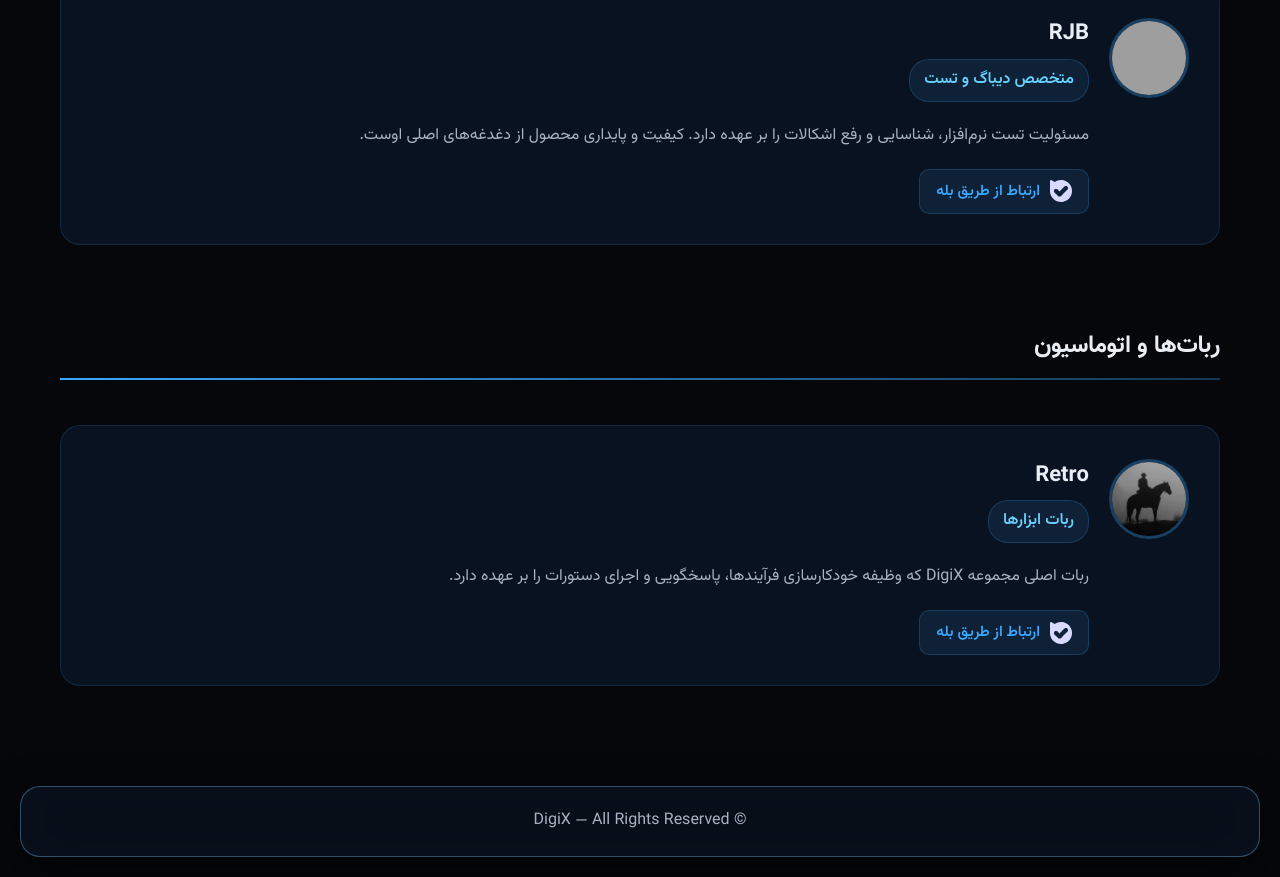
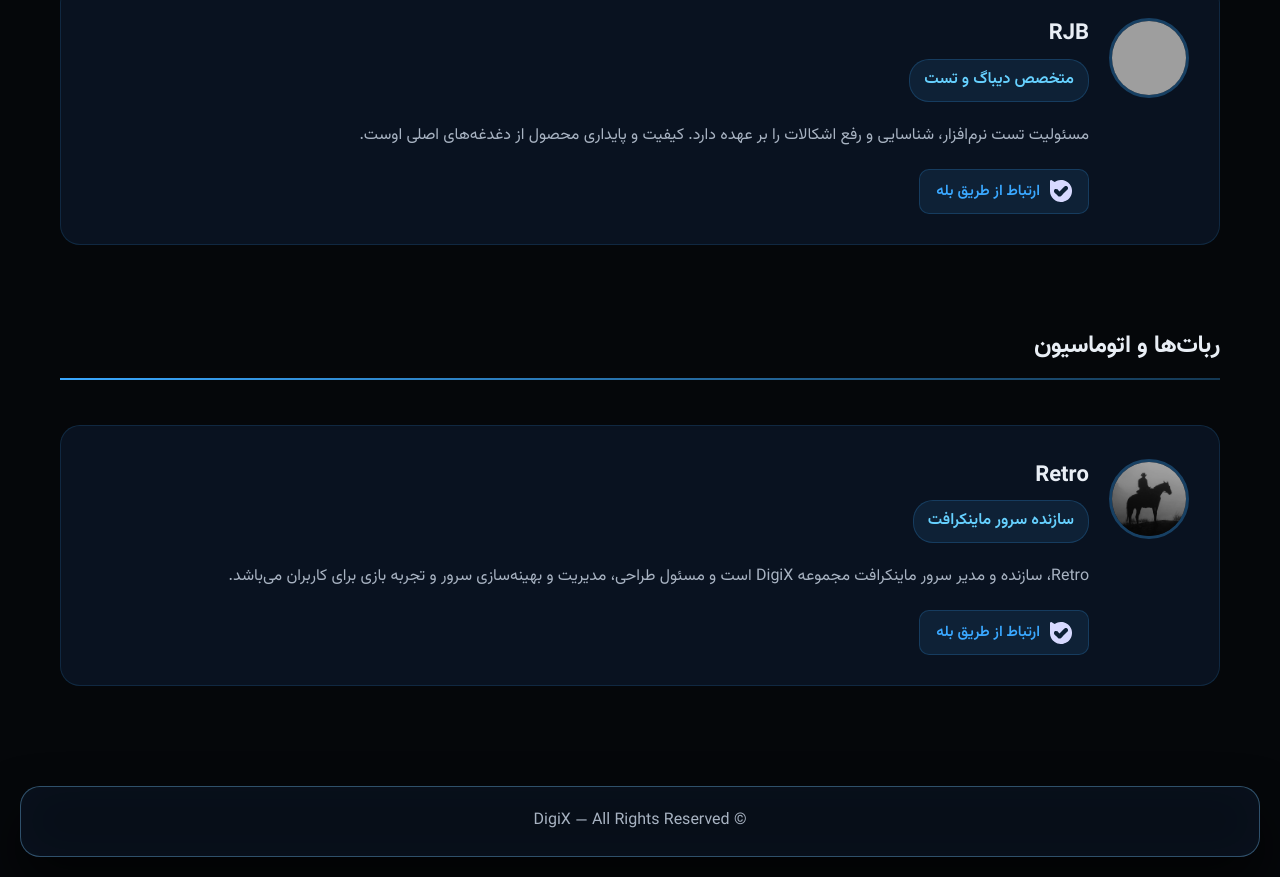
Before and after one commit to Digix-Team/DigiX-Site, a plain HTML site: page team.html in a window 1280 px wide. Shown: the part 2154-3031 px from the top of the page. Drawn offline with Linux system fonts and the light colour scheme; grey boxes are pictures that could not be loaded.

Commit message:
Update Retro's role and bio to Minecraft server creator

```diff
--- a/team.html
+++ b/team.html
@@ -173,12 +173,15 @@
                             </div>
                             <div class="member-info">
                                 <h3 class="member-name">Retro</h3>
-                                <div class="member-role">ربات ابزارها</div>
+                                <div class="member-role">سازنده سرور ماینکرافت</div>
                             </div>
                         </div>
                         <div class="member-details">
-                            <p class="member-bio">ربات اصلی مجموعه DigiX که وظیفه خودکارسازی فرآیندها، پاسخگویی و اجرای
-                                دستورات را بر عهده دارد.</p>
+                            <p class="member-bio">
+                                Retro، سازنده و مدیر سرور ماینکرافت مجموعه DigiX است و مسئول طراحی، مدیریت و بهینه‌سازی
+                                سرور
+                                و تجربه بازی برای کاربران می‌باشد.
+                            </p>
                             <div class="member-contact">
                                 <a href="https://ble.ir/the_retro" target="_blank" class="contact-link">
                                     <img src="img/bale-svgrepo-com.svg" alt="Bale" class="bale-icon">
```
